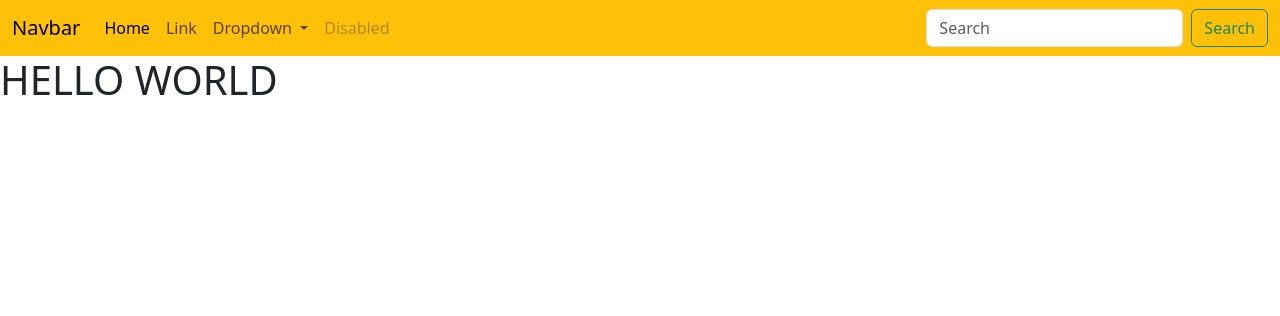
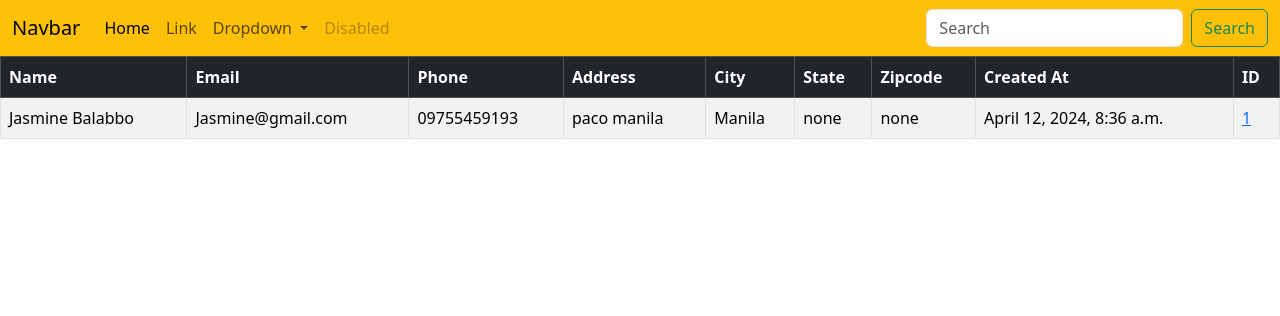
Before and after one commit to Jasnash/First, a Django app: template dcrm/templates/home.html in a window 1280 px wide. Shown: the top 316 px of the page. Run offline with Django 5.2, Linux system fonts and the light colour scheme; the template is opened without the code that fills it: values that come from a table or form of the project are taken from there, others are empty; data comes from the database, SQL or seed files in the repository.

Commit message:
second commit

```diff
--- a/dcrm/templates/home.html
+++ b/dcrm/templates/home.html
@@ -1,9 +1,44 @@
 {% extends "base.html" %}
-
 {% block content %}
 {% include "navbar.html" %}
-<h1>HELLO WORLD</h1>
+
+
+<table class="table table-striped table-hover table-bordered">
+    <thead class="table-dark">
+      <tr>
+        <th scope="col">Name</th>
+        <th scope="col">Email</th>
+        <th scope="col">Phone</th>
+        <th scope="col">Address</th>
+        <th scope="col">City</th>
+        <th scope="col">State</th>
+        <th scope="col">Zipcode</th>
+        <th scope="col">Created At</th>
+        <th scope="col">ID</th>
+      </tr>
+    </thead>
+    <tbody>
+
+
+    {% for record in records %}
+      <tr>
+        <td>{{ record.first_name }} {{ record.last_name }}</td>
+        <td>{{ record.email }}</td>
+        <td>{{ record.phone }}</td>
+        <td>{{ record.address }}</td>
+        <td>{{ record.city }}</td>
+        <td>{{ record.state }}</td>
+        <td>{{ record.zipcode }}</td>
+        <td>{{ record.created_at }}</td>
+        <td><a href="">{{ record.id }}</a></td>
+      </tr>
+    {% endfor %}
 
 
 
-{% endblock %}
+
+      </tbody>
+    </table>
+
+
+    {% endblock %}
--- a/dcrm/urls.py
+++ b/dcrm/urls.py
@@ -2,6 +2,6 @@ from django.urls import path
 from . import views
 
 urlpatterns = [
- path('mypage', views.home, name='home'),
+ path('', views.home, name='home'),
  path('register', views.register_user, name='register')
 ]
--- a/dcrm/views.py
+++ b/dcrm/views.py
@@ -2,12 +2,14 @@ from django.shortcuts import render, redirect
 from django.contrib.auth import authenticate, login, logout
 from.forms import SignUpForm
 from django.contrib import messages
+from .models import *
 # Create your views here.
 
 
 def home(request):
     #do something
-    return render(request, 'home.html')
+    records = Record.objects.all()
+    return render(request, 'home.html', {'records':records})
 
 def register_user(request):
     if request.method =='POST':
```
